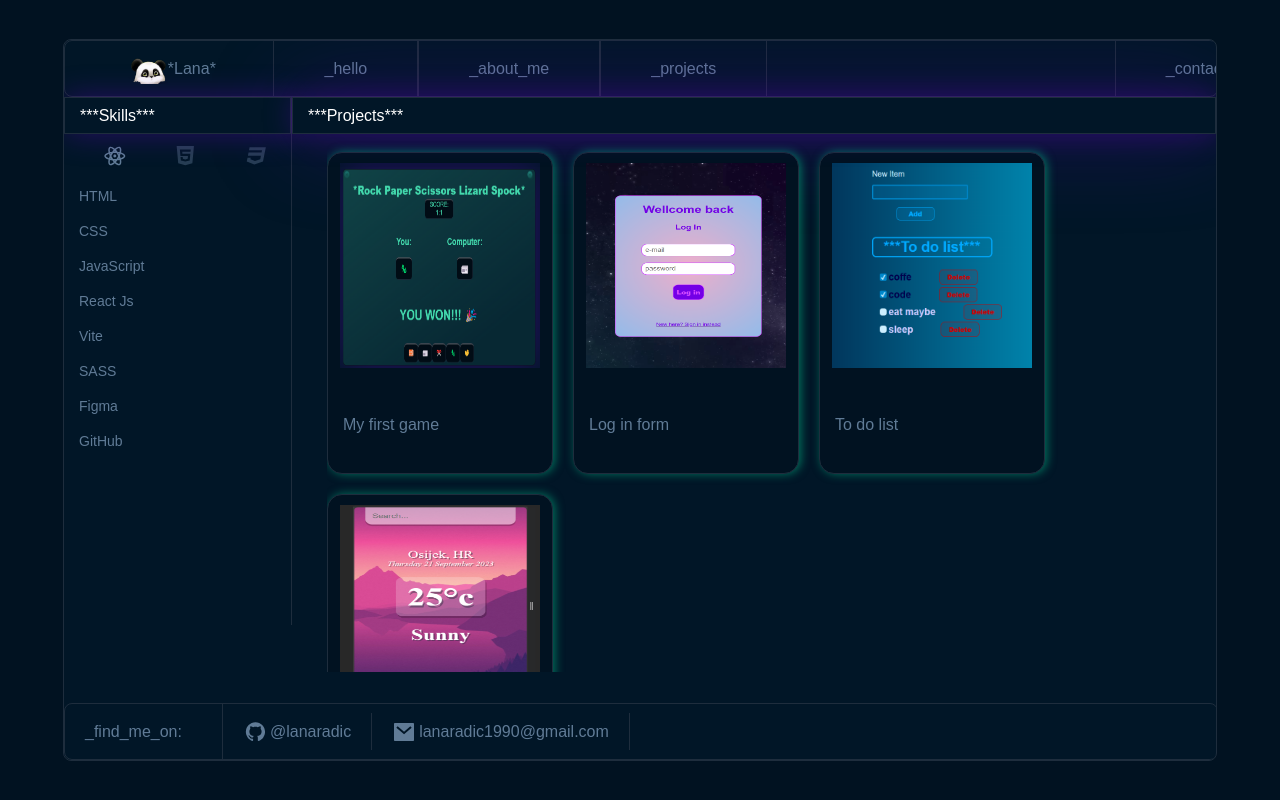
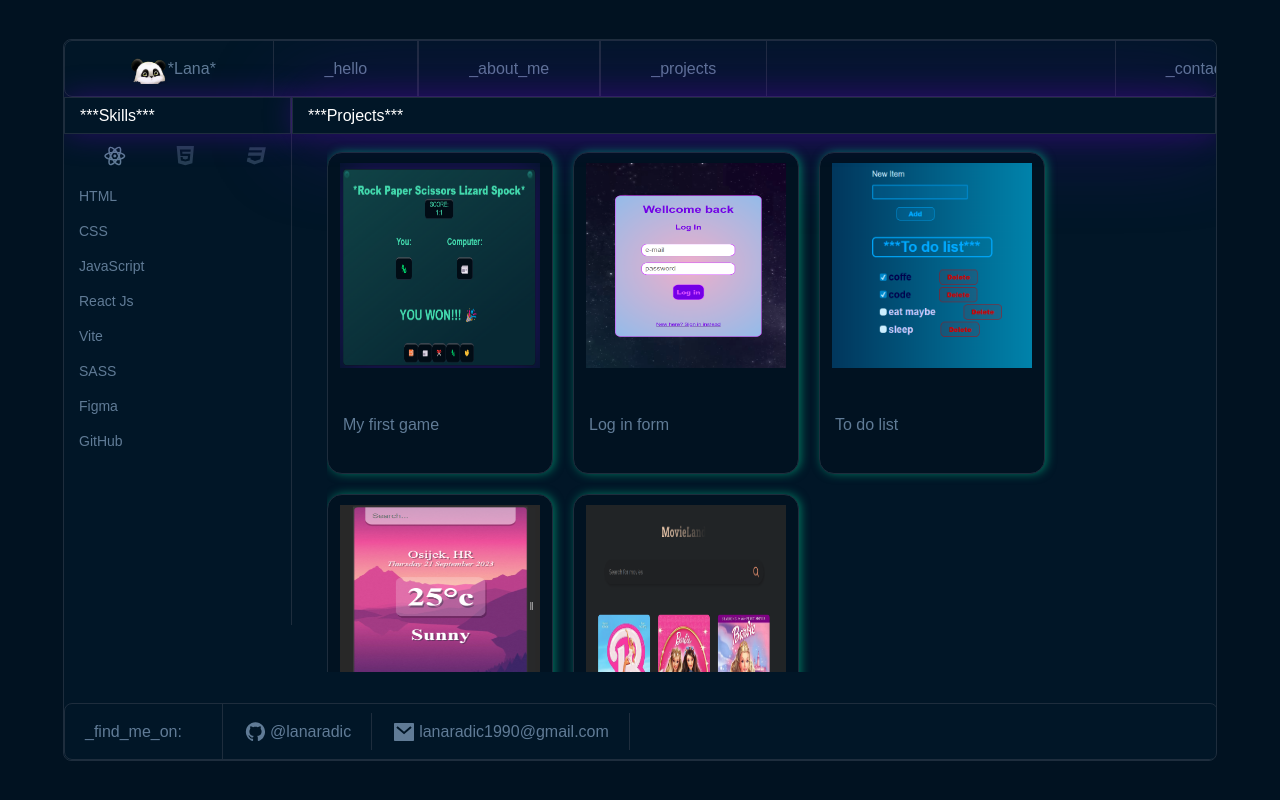
Before and after one commit to lanaradic/portfolio, a React (Vite) app: page /Projects in a window 1280 px wide. Built offline with nearby package versions, Linux system fonts and the light colour scheme.

Commit message:
new-project-card

```diff
--- a/src/components/styles/projectsLayout.scss
+++ b/src/components/styles/projectsLayout.scss
@@ -147,4 +147,7 @@
 		box-shadow: 2px 0px 30px 0px rgba(97, 0, 194, 0.4);
 		width: 63em;
 	}
+	::-webkit-scrollbar {
+		display: none;
+	}
 }
--- a/src/projects/projects.js
+++ b/src/projects/projects.js
@@ -15,4 +15,8 @@ export const data = [
 		title: 'Weather app',
 		image: '/weatherapp.png',
 	},
+	{
+		title: 'First Movie App',
+		image: '/reactApp.png',
+	},
 ];
```
Also changed, not shown: public/reactApp.png (added), src/assets/reactApp.png (added).
